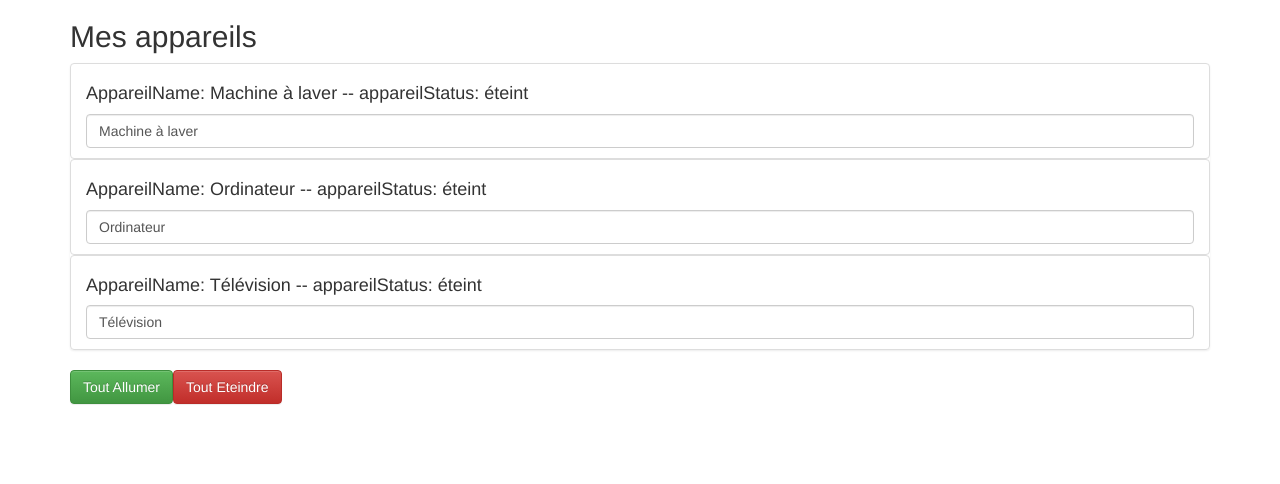
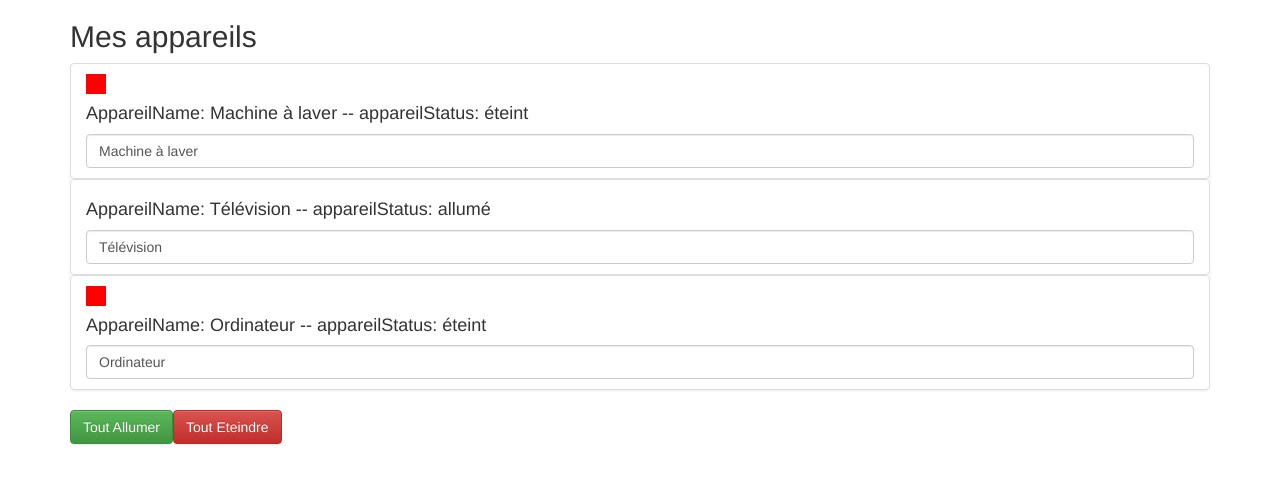
Before and after one commit to canisasseke/mon-projet-angular, an Angular app: page / in a window 1280 px wide. Shown: the top 484 px of the page. Built offline with nearby package versions, Linux system fonts and the light colour scheme.

Commit message:
ngIf et NgFor

```diff
--- a/src/app/app.component.html
+++ b/src/app/app.component.html
@@ -4,9 +4,8 @@
     <div class="col-xs-12">
       <h2>Mes appareils</h2>
       <ul class="list-group">
-        <app-appareil appareilName="Machine à laver"></app-appareil>
-        <app-appareil appareilName="Ordinateur"></app-appareil>
-        <app-appareil appareilName="Télévision"></app-appareil>
+        <app-appareil  *ngFor="let appareil of appareils" [appareilName]="appareil.name"
+        [appareilStatus]="appareil.status"></app-appareil>
       </ul>
       <button type="button" class="btn btn-success"
       (click)="onAllumerTout()" [disabled]="!isAuth">
--- a/src/app/app.component.ts
+++ b/src/app/app.component.ts
@@ -7,6 +7,20 @@ import { Component } from '@angular/core';
 })
 export class AppComponent {
 
+appareils: any[]=[
+  {
+  name: 'Machine à laver',
+  status: 'éteint'
+  },
+  {
+  name: 'Télévision',
+  status: 'allumé'
+  },
+  {
+  name: 'Ordinateur',
+  status: 'éteint'
+  }
+]
 isAuth=false;
 constructor(){
   setTimeout(()=>{
--- a/src/app/appareil/appareil.component.html
+++ b/src/app/appareil/appareil.component.html
@@ -1,4 +1,5 @@
   <li class="list-group-item">
+    <div *ngIf="getAppareilStatus()==='éteint'" style="width: 20px;height: 20px;background-color: red"></div>
     <h4>AppareilName: {{appareilName}} -- appareilStatus: {{getAppareilStatus()}} </h4>
     <input type="text" class="form-control" [(ngModel)]="appareilName"
     > {{textvalue}}
--- a/src/app/appareil/appareil.component.ts
+++ b/src/app/appareil/appareil.component.ts
@@ -8,7 +8,7 @@ import { Component, OnInit, Input } from '@angular/core';
 export class AppareilComponent implements OnInit {
 
   @Input() appareilName: string;
-  appareilStatus = 'éteint';
+  @Input() appareilStatus: string;
 
   textvalue: string;
   constructor() { }
```
